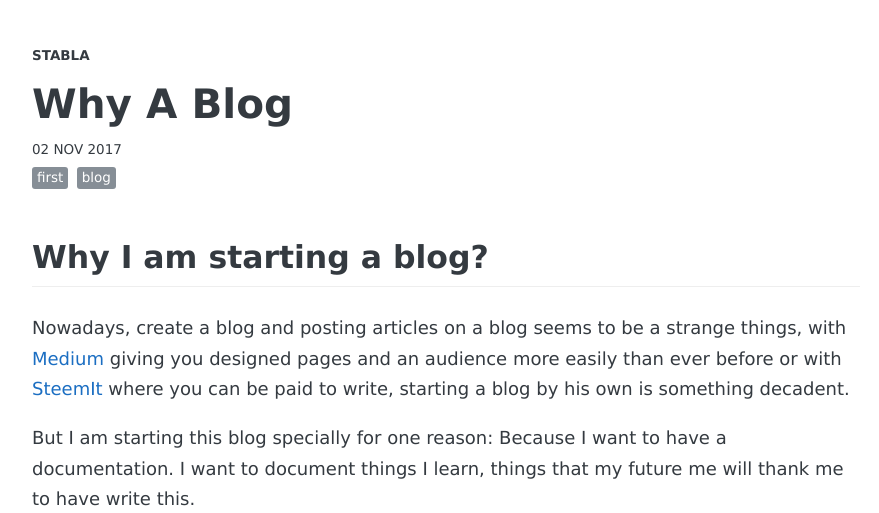
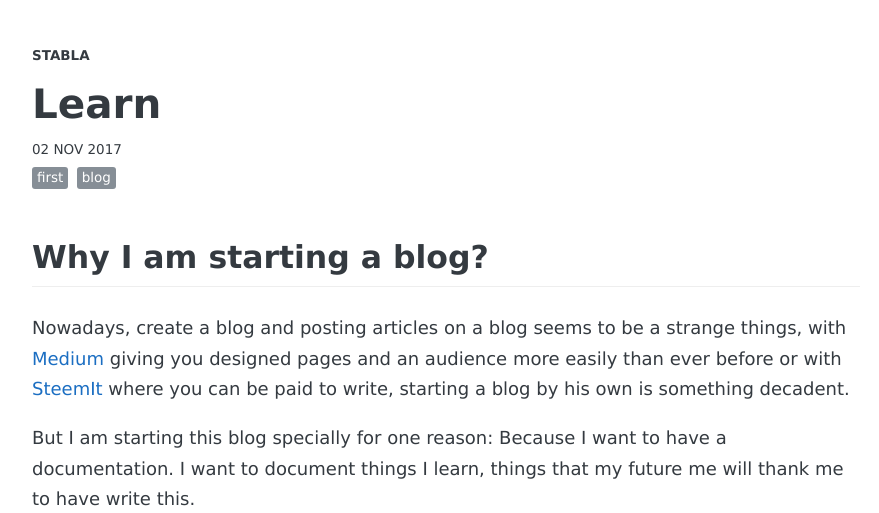
Before and after one commit to stabla/Blog, a Jekyll site: the page built from _posts/2017-11-02-Why-a-blog.md, in a window 1280 px wide and 1400 px high, cut to the strip 0-513 px from the top of the window. Shown: the whole strip, without its empty margins (194-1073 px from the left). Built offline with Jekyll 4.4.1, drawn with Linux system fonts in a browser that asks for light colours; nearby versions of some CDN libraries; some web fonts are replaced; comment, search, counter and statistics services are not loaded; some of the changed text lies outside the part shown.

Commit message:
Update 2017-11-02-Why-a-blog.md

```diff
--- a/_posts/2017-11-02-Why-a-blog.md
+++ b/_posts/2017-11-02-Why-a-blog.md
@@ -1,6 +1,6 @@
 ---
 layout: post
-title: "Why A Blog"
+title: "Learn"
 description: "Why I'm starting to write on this blog. Answer is short: to share, to document my journey on the world of knowledge."
 date: 2017-11-02
 tags: [first, blog]
@@ -15,7 +15,7 @@ Nowadays, create a blog and posting articles on a blog seems to be a strange thi
 
 But I am starting this blog specially for one reason: Because I want to have a documentation. I want to document things I learn, things that my future me will thank me to have write this.
 
-[![Documentation](https://cdn.dribbble.com/users/61921/screenshots/2673546/documents_1x.jpg)][https://dribbble.com/shots/2673546-Documentation-Icon]
+![Documentation](https://cdn.dribbble.com/users/61921/screenshots/2673546/documents_1x.jpg)
 
 #### For Code
 The goal is to have a support where I can check if I had a programming similar problem, if I resolved it, if I explained it.
@@ -42,3 +42,5 @@ I have already posted few articles on Medium.com, just for fun, I didn't wait au
 Here, I'm alone, I'm with me. And it's the most important.
 
 But if you want to push a comment, a critic, feel free, I'm really open to discussion.
+
+[Image source](https://dribbble.com/shots/2673546-Documentation-Icon)
```
